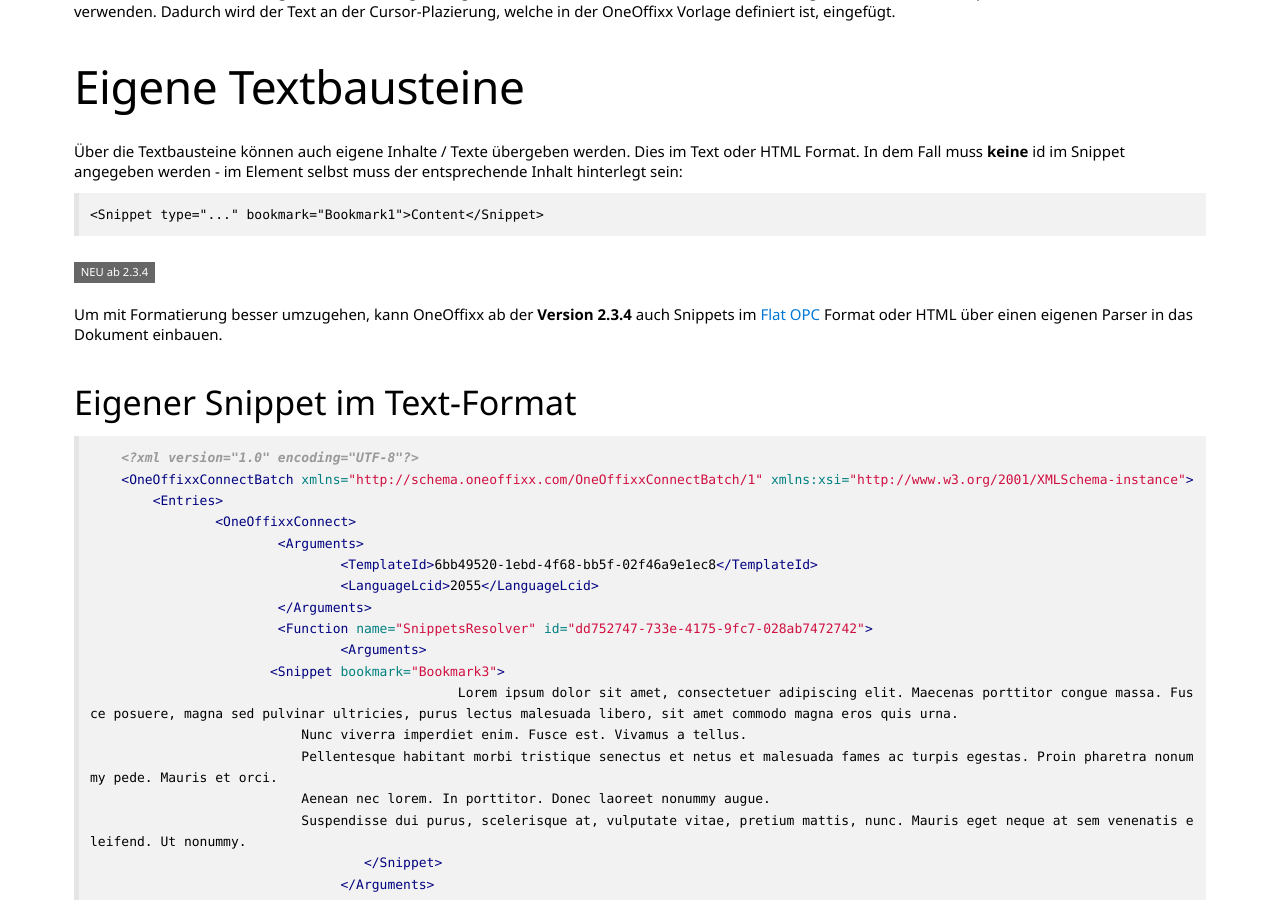
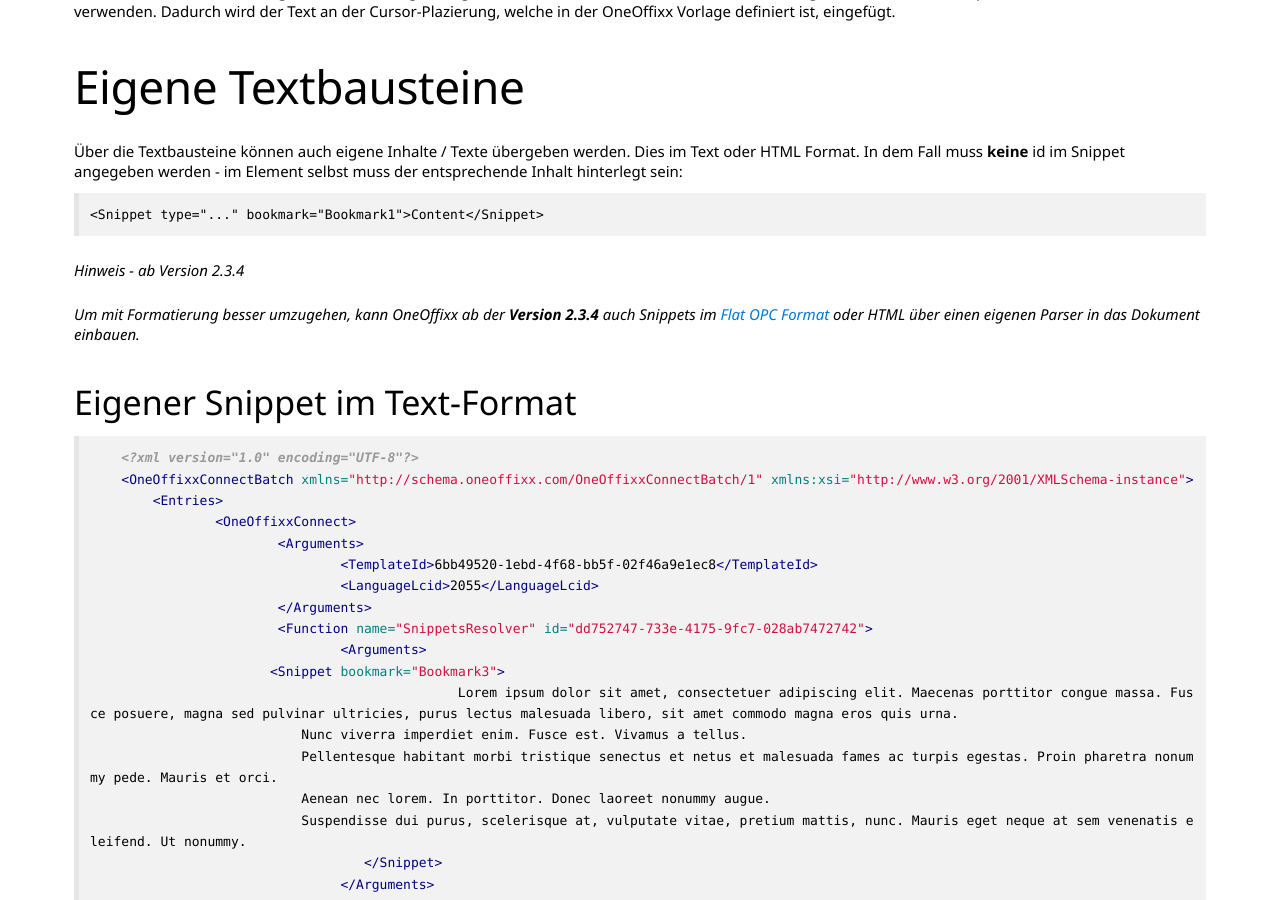
Before and after one commit to primesoft-group/oneoffixx-docs, a Jekyll site: the page built from _pages/connect/de/usecases-snippets.md, in a window 1280 px wide and 900 px high, scrolled down 1030 px. Built offline with Jekyll 4.4.1, drawn with Linux system fonts in a browser that asks for light colours; nearby versions of some CDN libraries; some web fonts are replaced.

Commit message:
Update usecases-snippets.md

```diff
--- a/_pages/connect/de/usecases-snippets.md
+++ b/_pages/connect/de/usecases-snippets.md
@@ -43,9 +43,9 @@
 
     <Snippet type="..." bookmark="Bookmark1">Content</Snippet>
 
-<span class="label label-info">NEU ab 2.3.4</span>
+*Hinweis - ab Version 2.3.4*
 
-Um mit Formatierung besser umzugehen, kann OneOffixx ab der __Version 2.3.4__ auch Snippets im [Flat OPC](https://blogs.msdn.microsoft.com/ericwhite/2008/09/29/the-flat-opc-format/) Format oder HTML über einen eigenen Parser in das Dokument einbauen.
+*Um mit Formatierung besser umzugehen, kann OneOffixx ab der __Version 2.3.4__ auch Snippets im [Flat OPC Format](https://blogs.msdn.microsoft.com/ericwhite/2008/09/29/the-flat-opc-format/) oder HTML über einen eigenen Parser in das Dokument einbauen.*
 
 ### Eigener Snippet im Text-Format
 
```
